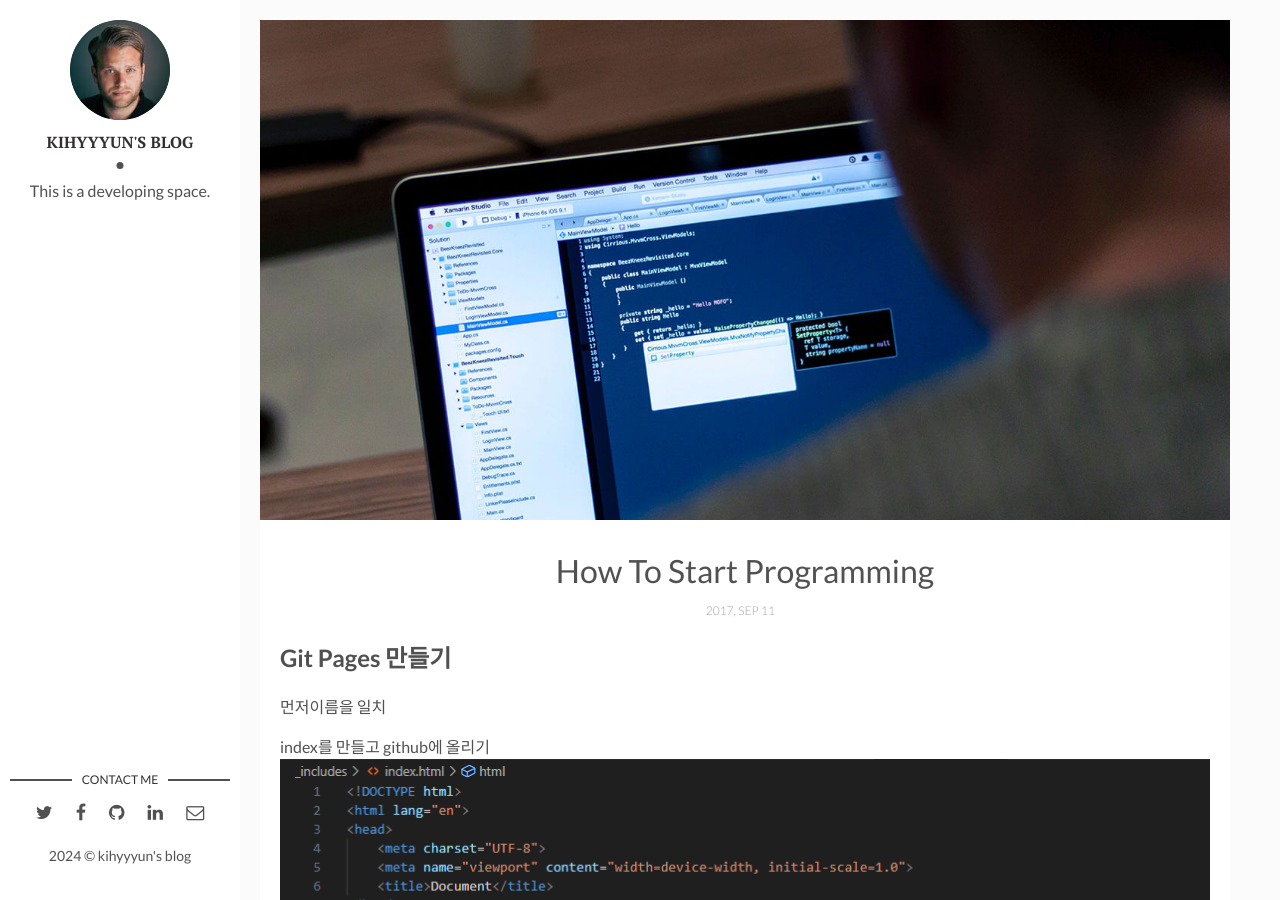
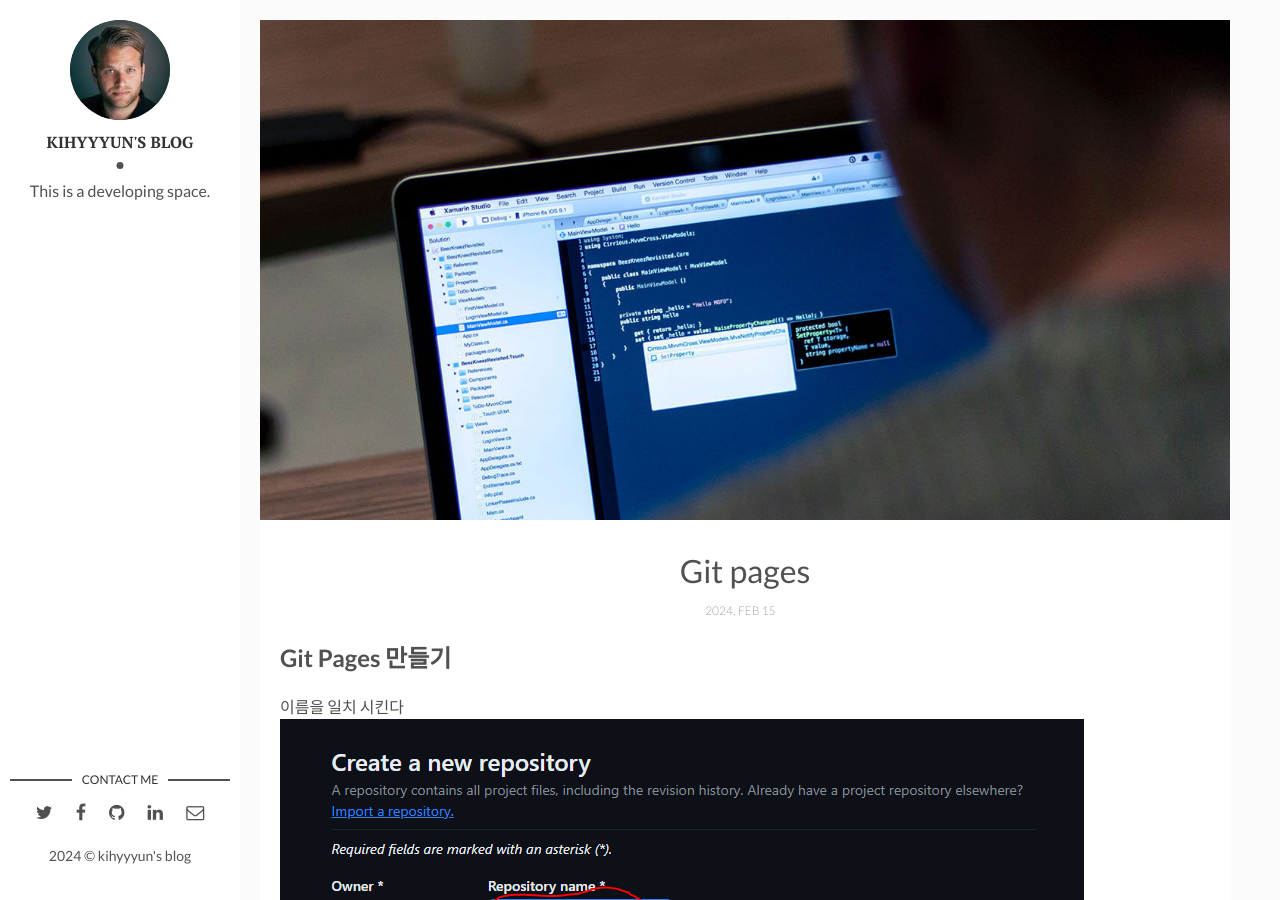
Before and after one commit to kihyyyun/kihyyyun.github.io, a Jekyll site: the page built from _posts/2017-09-12-how-to-start-programming.markdown, in a window 1280 px wide and 900 px high. Built offline with Jekyll 4.4.1, drawn with Linux system fonts in a browser that asks for light colours; comment, search, counter and statistics services are not loaded.

Commit message:
posts수정

```diff
--- a/_posts/2017-09-12-how-to-start-programming.markdown
+++ b/_posts/2017-09-12-how-to-start-programming.markdown
@@ -1,14 +1,14 @@
 ---
 layout: post
-title: How To Start Programming
-date: 2017-09-12 00:00:00 +0300
+title: Git pages
+date: 2024-02-16 00:20:36 +0300
 description: You’ll find this post in your `_posts` directory. Go ahead and edit it and re-build the site to see your changes. # Add post description (optional)
 img: how-to-start.jpg # Add image post (optional)
-tags: [Programming, Learn] # add tag
+tags: [git, Learn] # add tag
 ---
 ## Git Pages 만들기
- 먼저이름을 일치
-
+ 이름을 일치 시킨다
+![githubcreate]({{site.baseurl}}/assets/img/github-page-create.jpg)
 
 
 index를 만들고 github에 올리기
```
